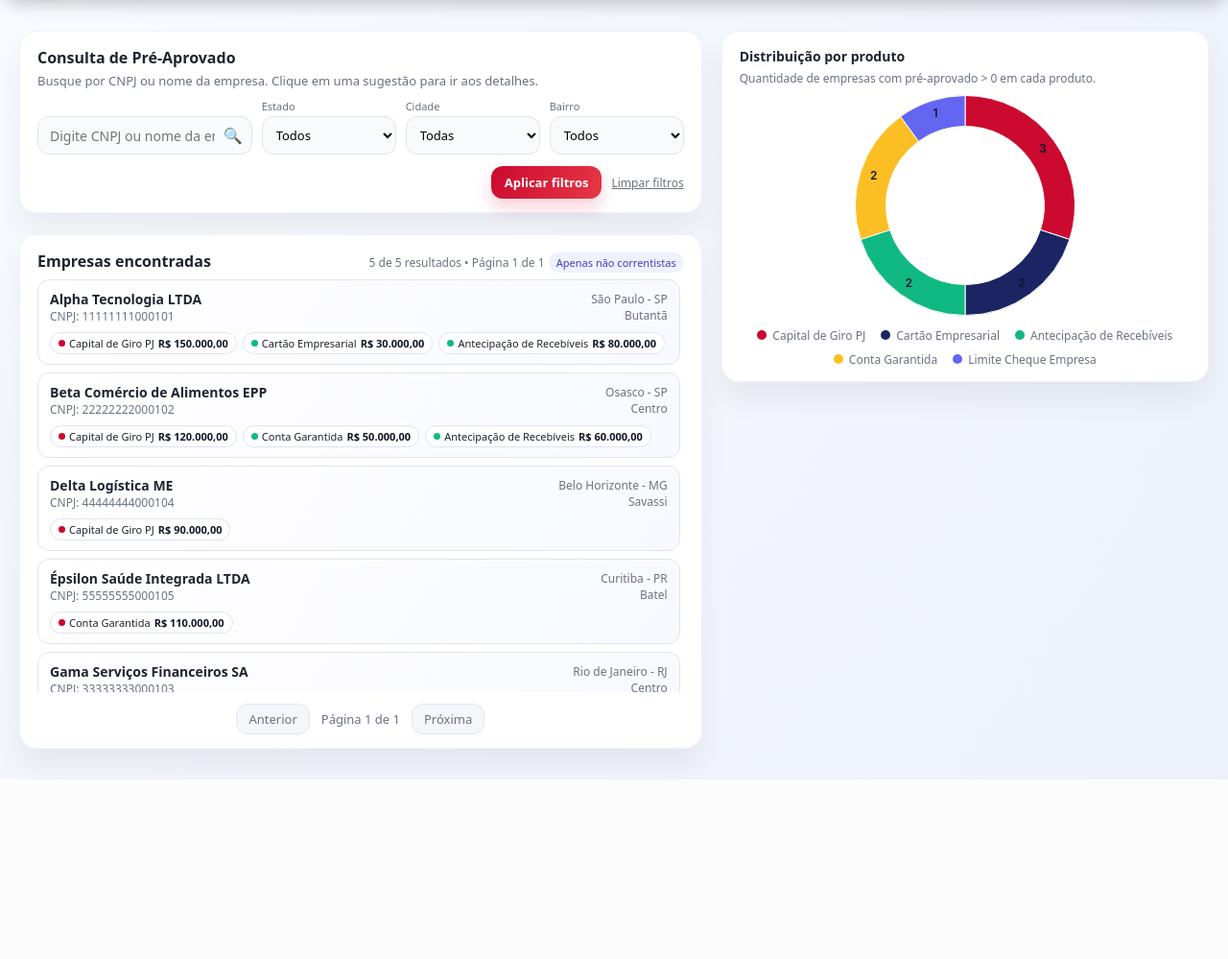
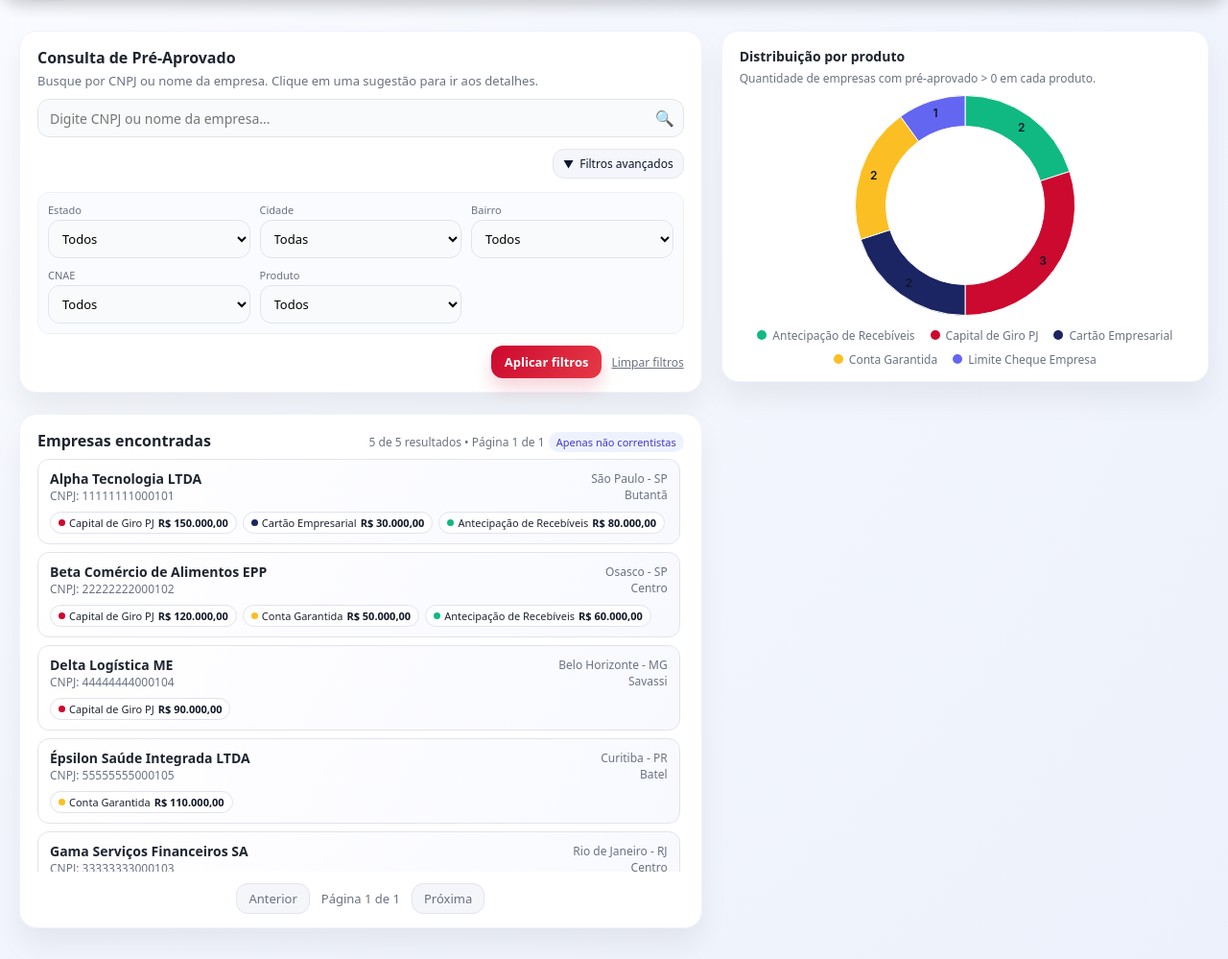
Before and after one commit to ltbastos/prospec2, a PHP site: page / in a window 1280 px wide. Shown: the part 80-1079 px from the top of the page at 96% size. Before the commit the page ends 892 px from the top, so only its background shows below. Run offline with PHP 8.4, Linux system fonts and the light colour scheme; data comes from the database, SQL or seed files in the repository.

Commit message:
Add advanced filters and sync product colors

```diff
--- a/preaprovados/buscar_empresas.php
+++ b/preaprovados/buscar_empresas.php
@@ -22,6 +22,8 @@ $q      = isset($_GET['q'])      ? trim($_GET['q'])      : '';
 $estado = isset($_GET['estado']) ? trim($_GET['estado']) : '';
 $cidade = isset($_GET['cidade']) ? trim($_GET['cidade']) : '';
 $bairro = isset($_GET['bairro']) ? trim($_GET['bairro']) : '';
+$cnae   = isset($_GET['cnae'])   ? trim($_GET['cnae'])   : '';
+$produto = isset($_GET['produto']) ? (int) $_GET['produto'] : 0;
 $pagina = isset($_GET['pagina']) ? (int) $_GET['pagina'] : 1;
 $porPagina = isset($_GET['por_pagina']) ? (int) $_GET['por_pagina'] : 20;
 
@@ -54,6 +56,16 @@ if ($bairro !== '') {
     $condicoes .= " AND e.bairro = ?";
     $params[] = $bairro;
     $types   .= "s";
+}
+if ($cnae !== '') {
+    $condicoes .= " AND e.cod_cnae = ?";
+    $params[] = $cnae;
+    $types   .= "s";
+}
+if ($produto > 0) {
+    $condicoes .= " AND f.id_produto = ?";
+    $params[] = $produto;
+    $types   .= "i";
 }
 
 // total de empresas distintas
--- a/preaprovados/detalhes.php
+++ b/preaprovados/detalhes.php
@@ -268,14 +268,15 @@ function formatarMoeda($valor) {
             />
           </div>
           <div class="form-field">
-            <label for="comentario-juncao">Junção/Equipe</label>
+            <label for="comentario-juncao">Junção</label>
             <input
               type="text"
               id="comentario-juncao"
               name="juncao"
               maxlength="255"
-              placeholder="Ex.: Comercial SP, Squad PJ"
+              placeholder="Ex.: 4160"
             />
+            <small class="helper-text">Informe a junção (opcional).</small>
           </div>
         </div>
 
--- a/preaprovados/filtros.php
+++ b/preaprovados/filtros.php
@@ -59,6 +59,28 @@ if ($tipo === 'estados') {
         $stmt->close();
         echo json_encode(['bairros' => $bairros]);
     }
+} elseif ($tipo === 'cnaes') {
+    $sql = "SELECT DISTINCT cod_cnae, cnae FROM d_empresas WHERE cod_cnae IS NOT NULL AND cod_cnae <> '' ORDER BY cod_cnae";
+    $res = $mysqli->query($sql);
+    $cnaes = [];
+    while ($row = $res->fetch_assoc()) {
+        $cnaes[] = [
+            'codigo' => $row['cod_cnae'],
+            'descricao' => $row['cnae']
+        ];
+    }
+    echo json_encode(['cnaes' => $cnaes]);
+} elseif ($tipo === 'produtos') {
+    $sql = "SELECT id, nome FROM d_produtos ORDER BY ordem, nome";
+    $res = $mysqli->query($sql);
+    $produtos = [];
+    while ($row = $res->fetch_assoc()) {
+        $produtos[] = [
+            'id' => (int) $row['id'],
+            'nome' => $row['nome']
+        ];
+    }
+    echo json_encode(['produtos' => $produtos]);
 } else {
     echo json_encode(['erro' => 'Tipo de filtro inválido.']);
 }
--- a/preaprovados/index.php
+++ b/preaprovados/index.php
@@ -57,7 +57,17 @@
 
                 <div id="autocomplete-list" class="autocomplete-list"></div>
               </div>
+            </div>
 
+            <div class="filters-toggle">
+              <button type="button" id="btn-toggle-filtros" class="toggle-filtros">
+                <span class="toggle-icon" aria-hidden="true">▼</span>
+                Filtros avançados
+              </button>
+            </div>
+
+            <div id="filtros-colapsaveis" class="filters-collapsible">
+              <div class="filters-grid">
                 <div class="select">
                   <label for="filtro-estado">Estado</label>
                   <select id="filtro-estado">
@@ -77,6 +87,21 @@
                   <select id="filtro-bairro">
                     <option value="">Todos</option>
                   </select>
+                </div>
+
+                <div class="select">
+                  <label for="filtro-cnae">CNAE</label>
+                  <select id="filtro-cnae">
+                    <option value="">Todos</option>
+                  </select>
+                </div>
+
+                <div class="select">
+                  <label for="filtro-produto">Produto</label>
+                  <select id="filtro-produto">
+                    <option value="">Todos</option>
+                  </select>
+                </div>
               </div>
             </div>
 
--- a/preaprovados/style.css
+++ b/preaprovados/style.css
@@ -215,15 +215,9 @@ body {
 /* barra de busca alinhada com selects no desktop */
 .search-row {
   display: grid;
-  grid-template-columns: minmax(0, 2.8fr) repeat(3, minmax(140px, 1fr));
+  grid-template-columns: minmax(0, 1fr);
   gap: 10px;
   align-items: end;
-}
-
-@media (max-width: 900px) {
-  .search-row {
-    grid-template-columns: minmax(0, 1fr);
-  }
 }
 
 .search-input-wrapper {
@@ -297,6 +291,64 @@ body {
   font-size: 13px;
   background: #f9fafb;
   outline: none;
+}
+
+.filters-toggle {
+  display: flex;
+  justify-content: flex-end;
+  margin-top: 2px;
+}
+
+.toggle-filtros {
+  display: inline-flex;
+  align-items: center;
+  gap: 6px;
+  padding: 6px 10px;
+  font-size: 12px;
+  color: #0f172a;
+  background: #f4f6fb;
+  border: 1px solid #e5e7eb;
+  border-radius: var(--radius-md);
+  cursor: pointer;
+  transition: background 0.12s ease, border-color 0.12s ease, color 0.12s ease;
+}
+
+.toggle-filtros .toggle-icon {
+  font-size: 11px;
+  transition: transform 0.12s ease;
+}
+
+.toggle-filtros.is-collapsed .toggle-icon {
+  transform: rotate(-90deg);
+}
+
+.toggle-filtros:hover {
+  background: #eef1f9;
+  border-color: #d5d8e5;
+}
+
+.filters-collapsible {
+  border: 1px solid #eff1f7;
+  border-radius: var(--radius-md);
+  padding: 10px;
+  background: #fafbff;
+  margin-top: 4px;
+  overflow: hidden;
+  max-height: 1000px;
+  transition: max-height 0.2s ease, opacity 0.15s ease, visibility 0.15s ease;
+}
+
+.filters-collapsible.is-collapsed {
+  max-height: 0;
+  opacity: 0;
+  visibility: hidden;
+  padding: 0 10px;
+}
+
+.filters-grid {
+  display: grid;
+  grid-template-columns: repeat(auto-fit, minmax(180px, 1fr));
+  gap: 10px;
 }
 
 /* ações abaixo dos filtros */
@@ -518,11 +570,7 @@ body {
   width: 7px;
   height: 7px;
   border-radius: 999px;
-  background: var(--bradesco-red);
-}
-
-.chip.secondary .chip-dot {
-  background: #10b981;
+  background: var(--chip-color, var(--bradesco-red));
 }
 
 .chip-value {
@@ -602,13 +650,18 @@ body {
   align-items: center;
   gap: 6px;
   font-size: 13px;
-  color: var(--bradesco-blue);
+  color: #0f172a;
   text-decoration: none;
   margin: 12px 0;
+  padding: 8px 10px;
+  border-radius: var(--radius-md);
+  background: #f5f6fb;
+  border: 1px solid #e4e6ed;
 }
 
 .back-link:hover {
-  text-decoration: underline;
+  background: #eef1f9;
+  color: #0f172a;
 }
 
 .details-header {
```
Also changed, not shown: preaprovados/script.js (+133 -23 lines). Lines whose indentation alone changed are shown as unchanged.
